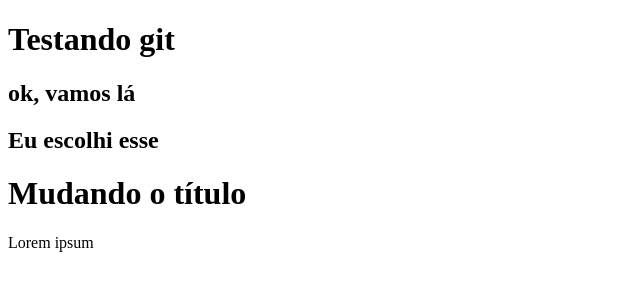
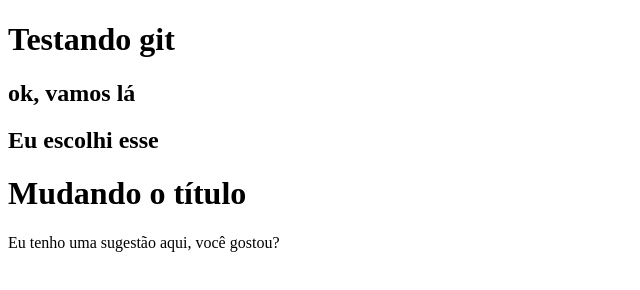
Before and after one commit to EdsonSilva-bot2/Tutorial_git, a plain HTML site: page index.html in a window 1280 px wide. Shown: the whole page, without its empty margins (0-640 px from the left). Drawn offline with Linux system fonts and the light colour scheme.

Commit message:
Update index.html
pessoas estranhas mudando o código

```diff
--- a/index.html
+++ b/index.html
@@ -14,7 +14,7 @@
     <h1>Mudando o título</h1>
 
 
-    <p>Lorem ipsum </p>
+    <p>Eu tenho uma sugestão aqui, você gostou? </p>
 
 </body>
 </html>
```
